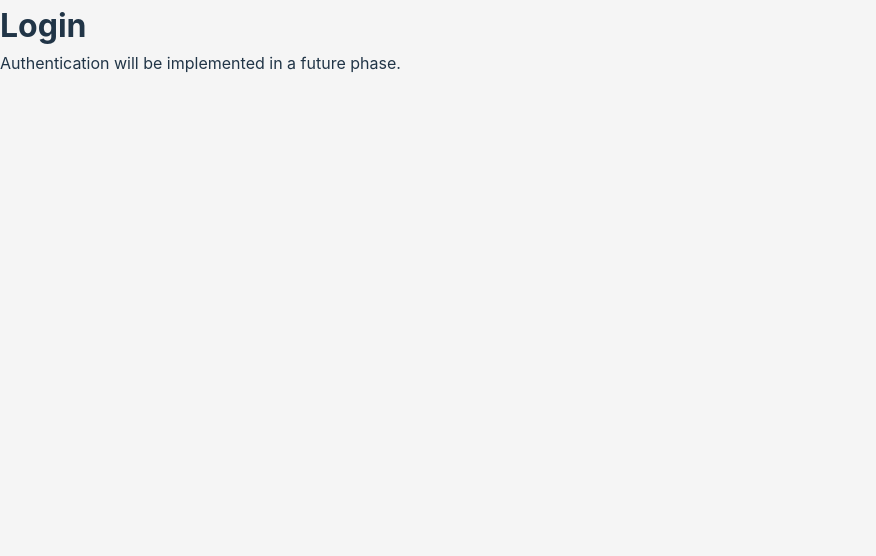
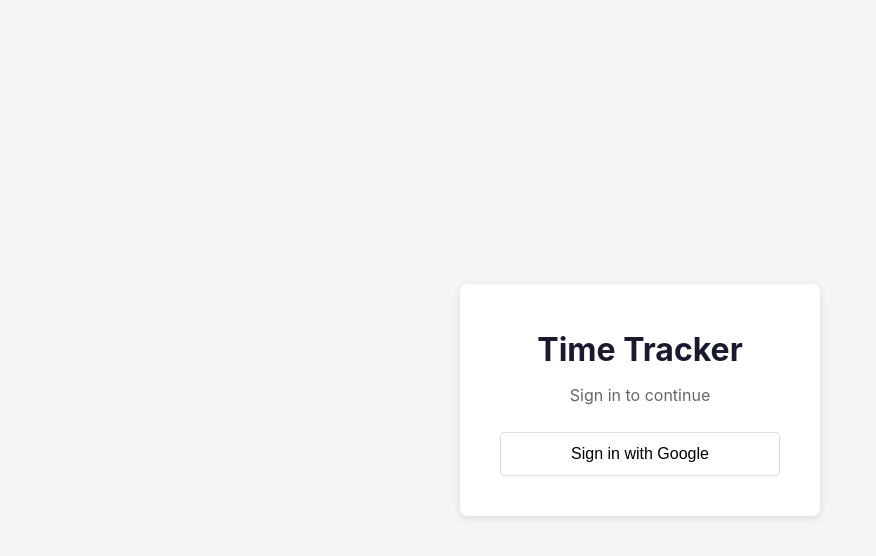
Before and after one commit to vinay02022/Internal-Time-Tracker, a React (Vite) app: page /login in a window 1280 px wide. Shown: the top 556 px of the page, without its empty margins (0-876 px from the left). Built offline with nearby package versions, Linux system fonts and the light colour scheme; no server answers.

Commit message:
Add Firebase auth with Google OAuth
Set up Firebase SDK with Firestore for user role storage.
Implement Google OAuth sign-in flow on login page. Create
AuthProvider context to manage auth state across the app.
New users default to employee role on first login.

```diff
--- a/package.json
+++ b/package.json
@@ -9,6 +9,7 @@
     "preview": "vite preview"
   },
   "dependencies": {
+    "firebase": "^12.10.0",
     "react": "^19.2.4",
     "react-dom": "^19.2.4",
     "react-router-dom": "^7.13.1"
--- a/src/App.tsx
+++ b/src/App.tsx
@@ -1,10 +1,13 @@
 import { BrowserRouter } from 'react-router-dom';
+import { AuthProvider } from './hooks/useAuth';
 import AppRoutes from './routes';
 
 function App() {
   return (
     <BrowserRouter>
-      <AppRoutes />
+      <AuthProvider>
+        <AppRoutes />
+      </AuthProvider>
     </BrowserRouter>
   );
 }
--- /dev/null
+++ b/src/hooks/useAuth.tsx
@@ -0,0 +1,59 @@
+import {
+  createContext,
+  useContext,
+  useEffect,
+  useState,
+  type ReactNode,
+} from 'react';
+import { onAuthChange, ensureUserInFirestore, signOut } from '../services/auth';
+import type { User } from '../types';
+
+interface AuthContextType {
+  user: User | null;
+  loading: boolean;
+  logout: () => Promise<void>;
+}
+
+const AuthContext = createContext<AuthContextType>({
+  user: null,
+  loading: true,
+  logout: async () => {},
+});
+
+export function AuthProvider({ children }: { children: ReactNode }) {
+  const [user, setUser] = useState<User | null>(null);
+  const [loading, setLoading] = useState(true);
+
+  useEffect(() => {
+    const unsubscribe = onAuthChange(async (firebaseUser) => {
+      if (firebaseUser) {
+        try {
+          const appUser = await ensureUserInFirestore(firebaseUser);
+          setUser(appUser);
+        } catch {
+          setUser(null);
+        }
+      } else {
+        setUser(null);
+      }
+      setLoading(false);
+    });
+
+    return unsubscribe;
+  }, []);
+
+  const logout = async () => {
+    await signOut();
+    setUser(null);
+  };
+
+  return (
+    <AuthContext.Provider value={{ user, loading, logout }}>
+      {children}
+    </AuthContext.Provider>
+  );
+}
+
+export function useAuth() {
+  return useContext(AuthContext);
+}
--- /dev/null
+++ b/src/pages/LoginPage.css
@@ -0,0 +1,48 @@
+.login-container {
+  display: flex;
+  justify-content: center;
+  align-items: center;
+  min-height: 100vh;
+  background-color: #f5f5f5;
+}
+
+.login-card {
+  background: #fff;
+  padding: 2.5rem;
+  border-radius: 8px;
+  box-shadow: 0 2px 8px rgba(0, 0, 0, 0.1);
+  text-align: center;
+  max-width: 360px;
+  width: 100%;
+}
+
+.login-card h1 {
+  margin-bottom: 0.5rem;
+  color: #1a1a2e;
+}
+
+.login-card p {
+  margin-bottom: 1.5rem;
+  color: #666;
+}
+
+.google-btn {
+  width: 100%;
+  padding: 0.75rem 1rem;
+  font-size: 1rem;
+  border: 1px solid #ddd;
+  border-radius: 4px;
+  background: #fff;
+  cursor: pointer;
+  transition: background-color 0.2s;
+}
+
+.google-btn:hover {
+  background-color: #f0f0f0;
+}
+
+.login-error {
+  margin-top: 1rem;
+  color: #d32f2f;
+  font-size: 0.875rem;
+}
--- a/src/pages/LoginPage.tsx
+++ b/src/pages/LoginPage.tsx
@@ -1,8 +1,42 @@
+import { useNavigate } from 'react-router-dom';
+import { useAuth } from '../hooks/useAuth';
+import { signInWithGoogle } from '../services/auth';
+import { useEffect, useState } from 'react';
+import './LoginPage.css';
+
 function LoginPage() {
+  const { user } = useAuth();
+  const navigate = useNavigate();
+  const [error, setError] = useState('');
+
+  useEffect(() => {
+    if (user) {
+      navigate(user.role === 'admin' ? '/admin' : '/dashboard', {
+        replace: true,
+      });
+    }
+  }, [user, navigate]);
+
+  const handleGoogleLogin = async () => {
+    try {
+      setError('');
+      await signInWithGoogle();
+    } catch (err) {
+      setError('Login failed. Please try again.');
+      console.error(err);
+    }
+  };
+
   return (
-    <div>
-      <h1>Login</h1>
-      <p>Authentication will be implemented in a future phase.</p>
+    <div className="login-container">
+      <div className="login-card">
+        <h1>Time Tracker</h1>
+        <p>Sign in to continue</p>
+        <button className="google-btn" onClick={handleGoogleLogin}>
+          Sign in with Google
+        </button>
+        {error && <p className="login-error">{error}</p>}
+      </div>
     </div>
   );
 }
--- /dev/null
+++ b/src/services/auth.ts
@@ -0,0 +1,56 @@
+import {
+  signInWithPopup,
+  signOut as firebaseSignOut,
+  onAuthStateChanged,
+  User as FirebaseUser,
+} from 'firebase/auth';
+import { doc, getDoc, setDoc } from 'firebase/firestore';
+import { auth, db, googleProvider } from './firebase';
+import type { User, UserRole } from '../types';
+
+export function signInWithGoogle() {
+  return signInWithPopup(auth, googleProvider);
+}
+
+export function signOut() {
+  return firebaseSignOut(auth);
+}
+
+export function onAuthChange(callback: (user: FirebaseUser | null) => void) {
+  return onAuthStateChanged(auth, callback);
+}
+
+export async function getUserRole(uid: string): Promise<UserRole> {
+  const userDoc = await getDoc(doc(db, 'users', uid));
+  if (userDoc.exists()) {
+    return userDoc.data().role as UserRole;
+  }
+  return 'employee';
+}
+
+export async function ensureUserInFirestore(
+  firebaseUser: FirebaseUser
+): Promise<User> {
+  const userRef = doc(db, 'users', firebaseUser.uid);
+  const userDoc = await getDoc(userRef);
+
+  if (userDoc.exists()) {
+    const data = userDoc.data();
+    return {
+      id: firebaseUser.uid,
+      name: data.name || firebaseUser.displayName || '',
+      email: data.email || firebaseUser.email || '',
+      role: data.role as UserRole,
+    };
+  }
+
+  // First-time login: create user doc with default 'employee' role
+  const newUser: Omit<User, 'id'> = {
+    name: firebaseUser.displayName || '',
+    email: firebaseUser.email || '',
+    role: 'employee',
+  };
+  await setDoc(userRef, newUser);
+
+  return { id: firebaseUser.uid, ...newUser };
+}
--- /dev/null
+++ b/src/services/firebase.ts
@@ -0,0 +1,18 @@
+import { initializeApp } from 'firebase/app';
+import { getAuth, GoogleAuthProvider } from 'firebase/auth';
+import { getFirestore } from 'firebase/firestore';
+
+const firebaseConfig = {
+  apiKey: import.meta.env.VITE_FIREBASE_API_KEY,
+  authDomain: import.meta.env.VITE_FIREBASE_AUTH_DOMAIN,
+  projectId: import.meta.env.VITE_FIREBASE_PROJECT_ID,
+  storageBucket: import.meta.env.VITE_FIREBASE_STORAGE_BUCKET,
+  messagingSenderId: import.meta.env.VITE_FIREBASE_MESSAGING_SENDER_ID,
+  appId: import.meta.env.VITE_FIREBASE_APP_ID,
+};
+
+const app = initializeApp(firebaseConfig);
+
+export const auth = getAuth(app);
+export const db = getFirestore(app);
+export const googleProvider = new GoogleAuthProvider();
```
Also changed, not shown: 2 other files (tests, documents, lock files or other folders).
